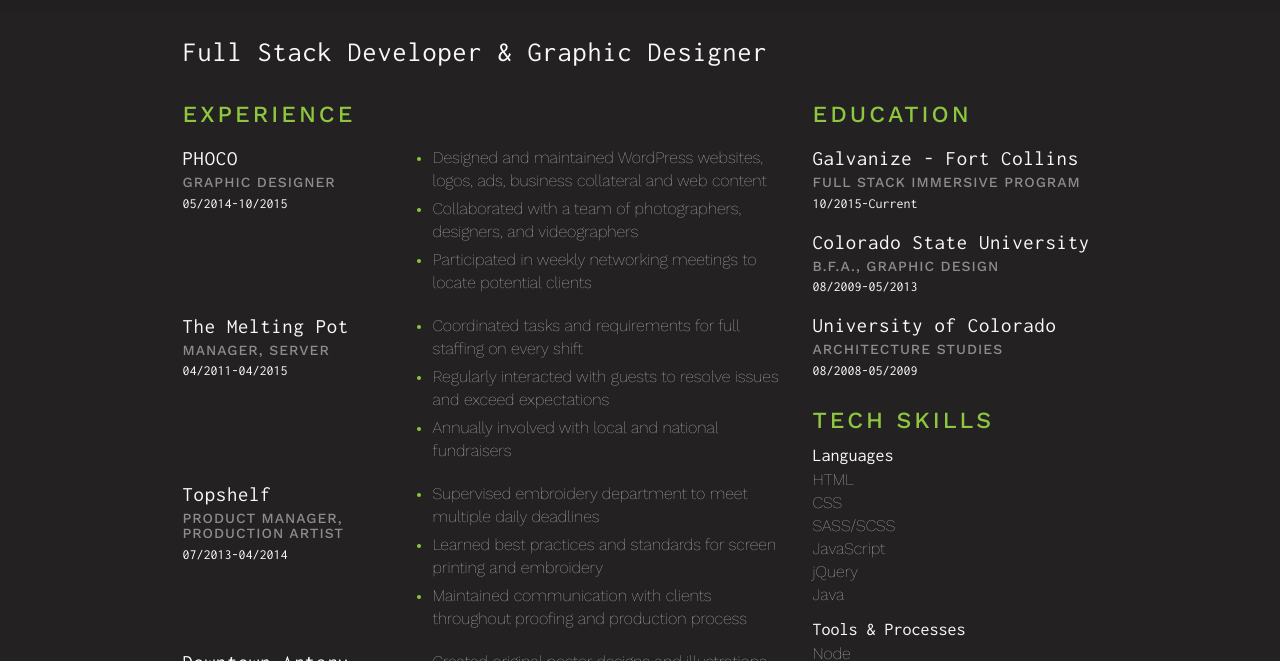
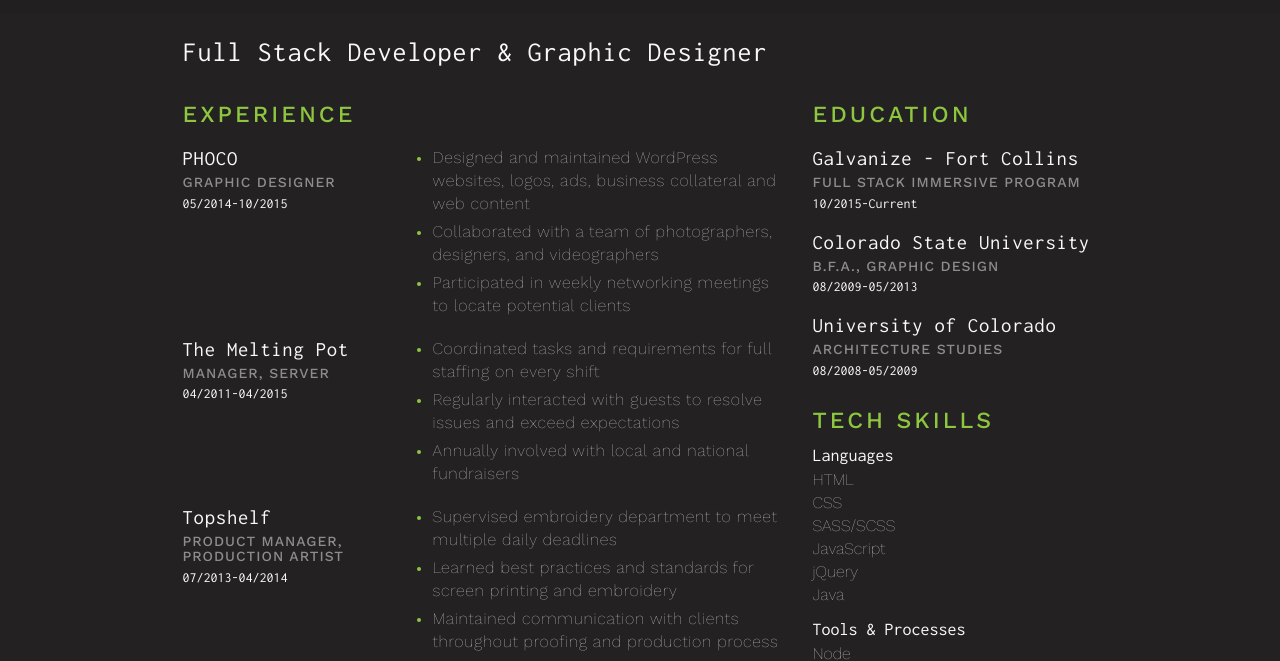
Before and after one commit to IanSmith89/ianjsmith, a plain HTML site: page pages/about.html in a window 1280 px wide. Shown: the part 68-729 px from the top of the page. Drawn offline with nearby package versions, Linux system fonts and the light colour scheme; a script that the page names is missing.

Commit message:
restyled more like resume

```diff
--- a/styles/css/style.css
+++ b/styles/css/style.css
@@ -59,7 +59,8 @@ h6 {
 .detail {
   color: #f9f9f9;
   font-size: 1.15em;
-  font-weight: 100; }
+  font-weight: 100;
+  letter-spacing: 0.75px; }
 
 nav {
   background: #221f20;
```
